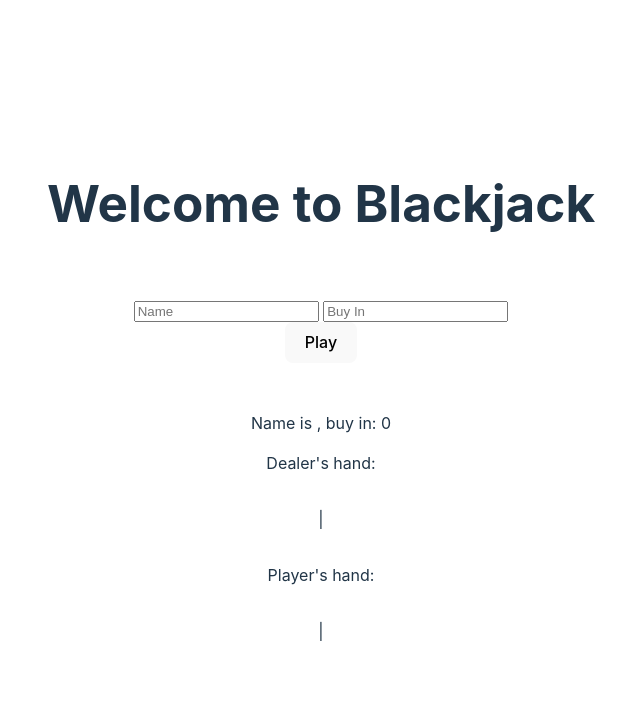
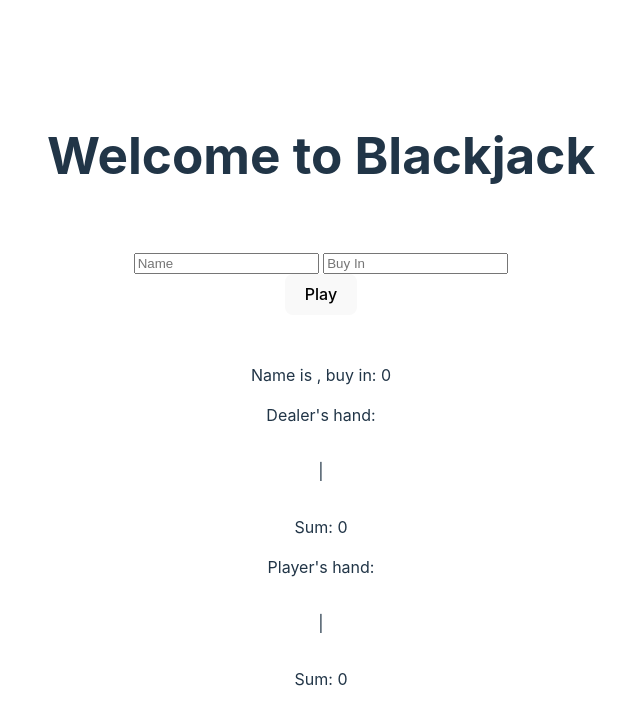
Before and after one commit to DanchoAtanasov/blackjack, a Svelte app in the folder uiclient/: page / in a window 1280 px wide. Shown: the top 724 px of the page, without its empty margins (319-959 px from the left). Built offline with nearby package versions, Linux system fonts and the light colour scheme.

Commit message:
Added hand sum display

```diff
--- a/uiclient/src/App.svelte
+++ b/uiclient/src/App.svelte
@@ -39,16 +39,18 @@
   <p>Name is {$name}, buy in: {$buyin}</p>
   <p>Dealer's hand:</p>
   <div>
-    {#each $dealerHandStore as dealerCard}
-      <p class="inline-block">{dealerCard.ValueStr} {dealerCard.Suit} | </p>
+    {#each $dealerHandStore.cards as dealerCard}
+      <p class="inline-block">{dealerCard.ValueStr} {dealerCard.Suit} | </p> <p></p>
     {/each}
+    <p>Sum: {$dealerHandStore.sum}</p>
   </div>
 
   <p>Player's hand:</p>
   <div>
-    {#each $playerHandStore as playerCard}
+    {#each $playerHandStore.cards as playerCard}
       <p class="inline-block">{playerCard.ValueStr} {playerCard.Suit} | </p>
     {/each}
+    <p>Sum: {$playerHandStore.sum}</p>
   </div>
 
 </main>
@@ -56,5 +58,7 @@
 <style>
   .inline-block {
     display: inline-block;
+    /* color: #003806 */
   }
+
 </style>
--- a/uiclient/src/Session.ts
+++ b/uiclient/src/Session.ts
@@ -1,5 +1,6 @@
 import { name, buyin, dealerHandStore, playerHandStore } from './stores'
 import { get } from 'svelte/store'
+import type { Hand } from './stores';
 import { v4 as uuidv4 } from 'uuid';
 
 
@@ -24,10 +25,6 @@ type Message = {
   message: string,
 }
 
-type Hand = {
-  ValueStr: string,
-  Suit: string,
-}[];
 
 export default class Session {
   private socket: WebSocket;
@@ -115,13 +112,12 @@ export default class Session {
   }
 
   handlePlayerHandMessages(message: Message){
-
-    var playerHand: Hand = JSON.parse(message.message).cards;
+    var playerHand: Hand = JSON.parse(message.message);
     playerHandStore.set(playerHand);
   }
 
   handleDealerHandMessages(message: Message){
-    var dealerHand: Hand = JSON.parse(message.message).cards;
+    var dealerHand: Hand = JSON.parse(message.message);
     dealerHandStore.set(dealerHand);
   }
 
--- a/uiclient/src/stores.ts
+++ b/uiclient/src/stores.ts
@@ -1,11 +1,29 @@
 import { writable } from 'svelte/store';
 
-type Hand = {
-    ValueStr: string,
-    Suit: string,
-}[];
+type Card = {
+  ValueStr: string,
+  Suit: string,
+};
+
+export type Hand = {
+  cards: Card[],
+  sum: number,
+}
 
 export const name = writable('');
 export const buyin = writable(0);
-export const dealerHandStore = writable<Hand>([{ValueStr: "", Suit: ""}]);
-export const playerHandStore = writable<Hand>([{ValueStr: "", Suit: ""}]);
+
+export const dealerHandStore = writable<Hand>({
+    cards: [{
+        ValueStr: "",
+        Suit: "",
+    }],
+    sum: 0,
+});
+export const playerHandStore = writable<Hand>({
+    cards: [{
+        ValueStr: "",
+        Suit: "",
+    }],
+    sum: 0,
+});
```
Also changed, not shown: 1 other file (tests, documents, lock files or other folders).
